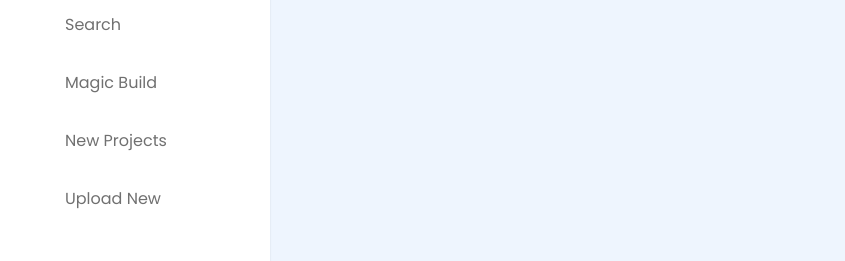
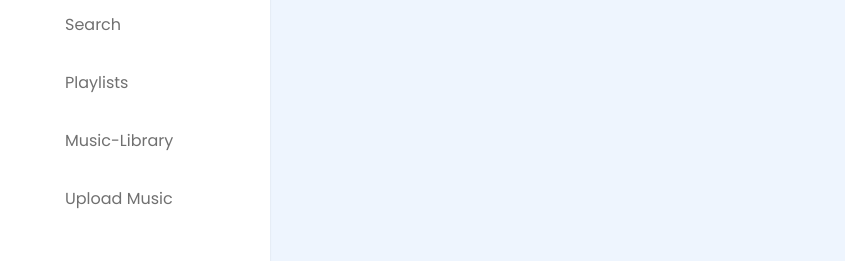
Before and after one commit to Lo10Th/Bladify, a React (Vite) app in the folder frontend/: page / in a window 1280 px wide. Shown: the part 199-460 px from the top of the page, without its empty margins (0-845 px from the left). Built offline with nearby package versions, Linux system fonts and the light colour scheme.

Commit message:
changed Navbar Text

```diff
--- a/frontend/src/navbar.jsx
+++ b/frontend/src/navbar.jsx
@@ -41,19 +41,19 @@ function Navbar() {
             <li className="item">
               <a href="#" className="link flex">
                 <i className="bx bxs-magic-wand"></i>
-                <span>Magic Build</span>
+                <span>Playlists</span>
               </a>
             </li>
             <li className="item">
               <a href="#" className="link flex">
                 <i className="bx bx-folder"></i>
-                <span>New Projects</span>
+                <span>Music-Library</span>
               </a>
             </li>
             <li className="item">
               <a href="#" className="link flex">
                 <i className="bx bx-cloud-upload"></i>
-                <span>Upload New</span>
+                <span>Upload Music</span>
               </a>
             </li>
           </ul>
```
